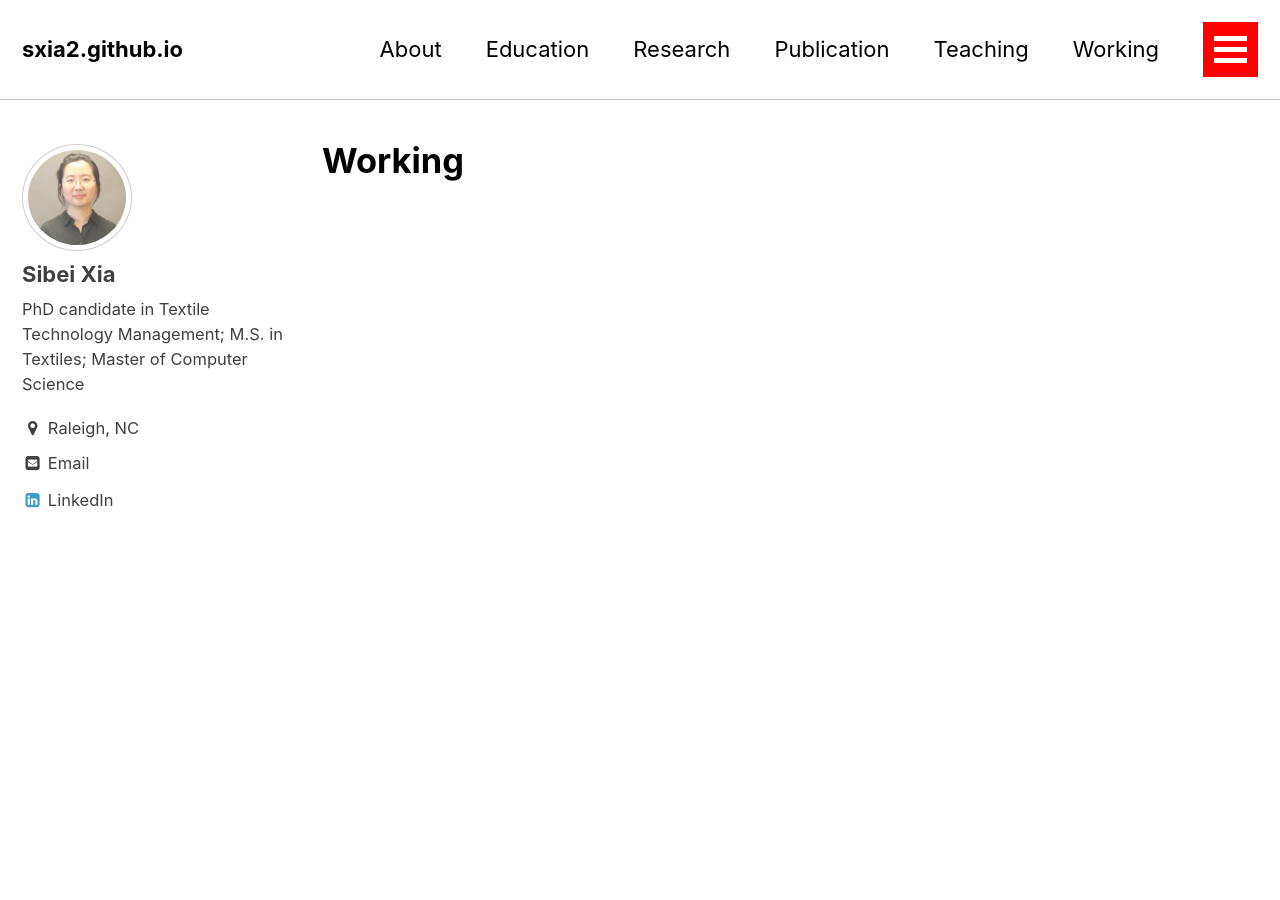
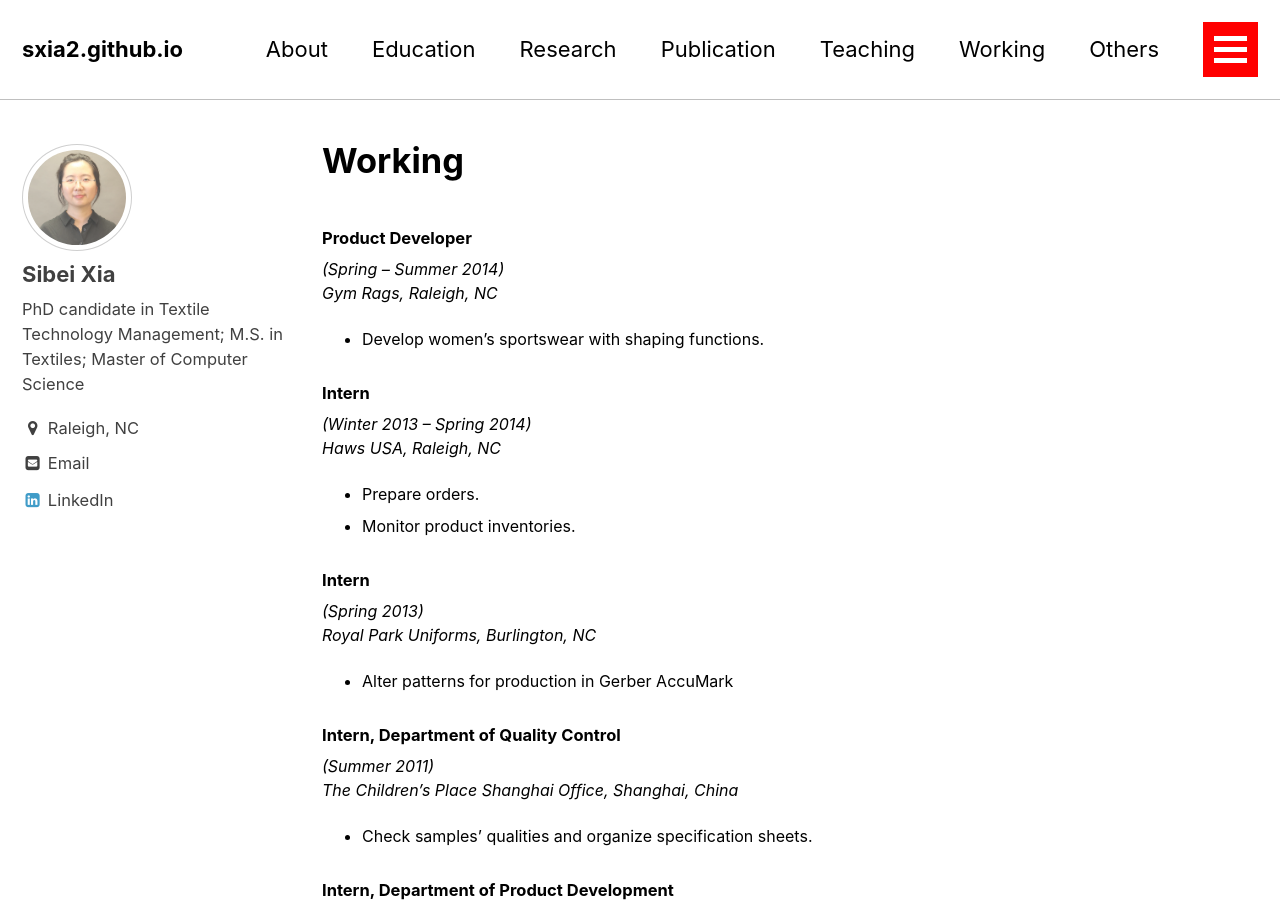
Before and after one commit to sxia2/sxia2.github.io, a Jekyll site: the page built from _pages/working.md, in a window 1280 px wide and 900 px high. Built offline with Jekyll 4.4.1, drawn with Linux system fonts in a browser that asks for light colours; some of the changed text lies outside the part shown.

```diff
--- a/_data/navigation.yml
+++ b/_data/navigation.yml
@@ -14,7 +14,7 @@ main:
     url: /teaching/
   - title: "Working"
     url: /working/
+  - title: "Others"
+    url: /others/
   - title: "Projects"
     url: /projects/
-  - title: "Others"
-    url: /others/
--- a/_pages/working.md
+++ b/_pages/working.md
@@ -2,3 +2,34 @@
 permalink: /working/
 title: "Working"
 ---
+
+#### Product Developer
+*(Spring – Summer 2014)*
+*Gym Rags, Raleigh, NC*
+   -	Develop women's sportswear with shaping functions.
+
+#### Intern
+*(Winter 2013 – Spring 2014)*
+*Haws USA, Raleigh, NC*
+   -	Prepare orders.
+   -  Monitor product inventories.
+
+#### Intern
+*(Spring 2013)*
+*Royal Park Uniforms, Burlington, NC*
+   -	Alter patterns for production in Gerber AccuMark
+
+#### Intern, Department of Quality Control
+*(Summer 2011)*
+*The Children's Place Shanghai Office, Shanghai, China*
+   -	Check samples' qualities and organize specification sheets.
+
+#### Intern, Department of Product Development
+*(Spring 2011)*
+*K-boxing Men’s Wear (Shanghai) Co. LTD, Shanghai, China*
+   -	Assist product manager with preparation of the seasonal order placement fair.
+   -  Conduct trend research.
+
+#### Salesperson, IORI Shop
+*(Winter 2010)*
+*Jiuguang Dept. Store, Shanghai, China*
```
Also changed, not shown: _pages/teaching.md (+8 -2 lines).
